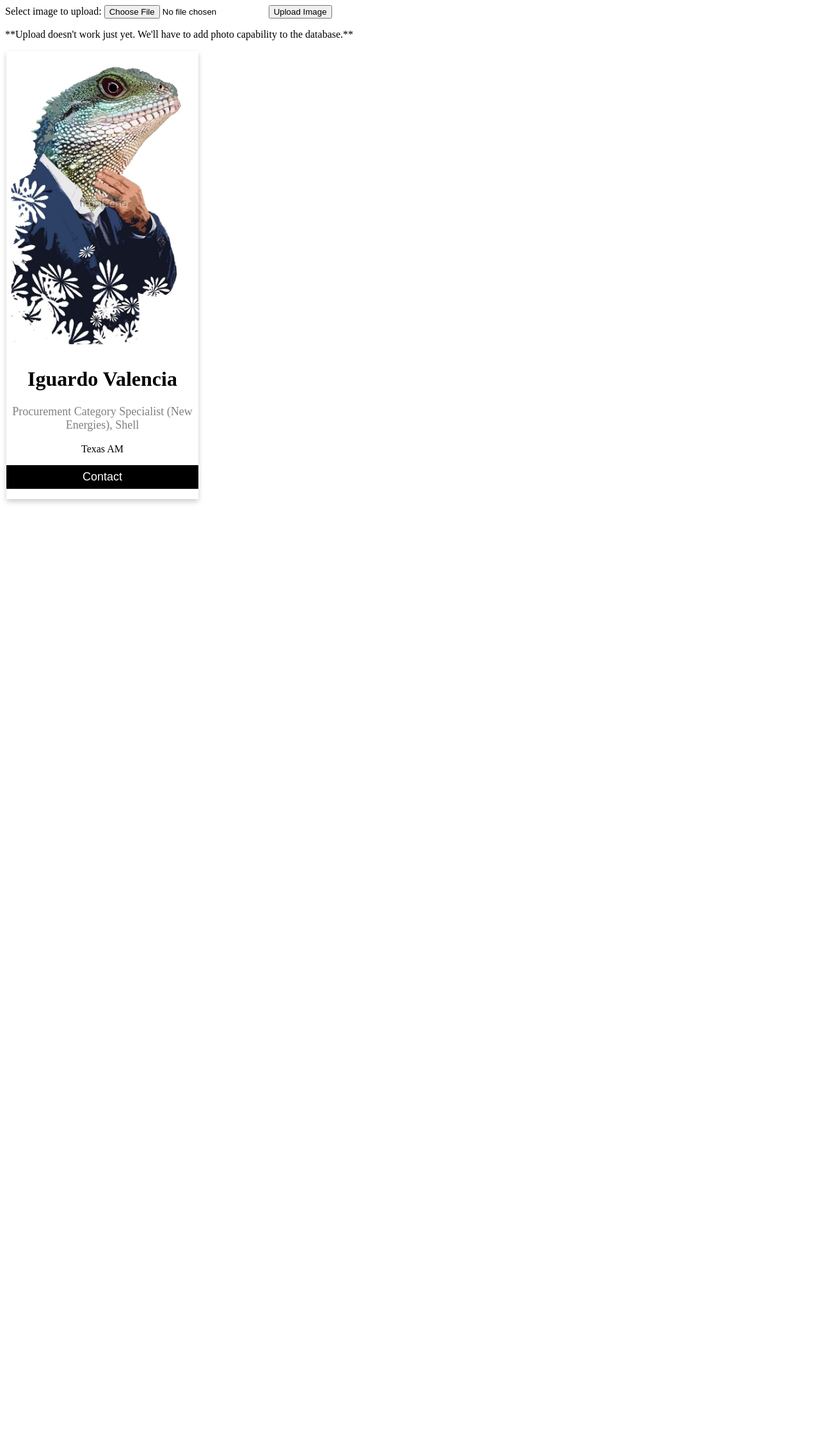
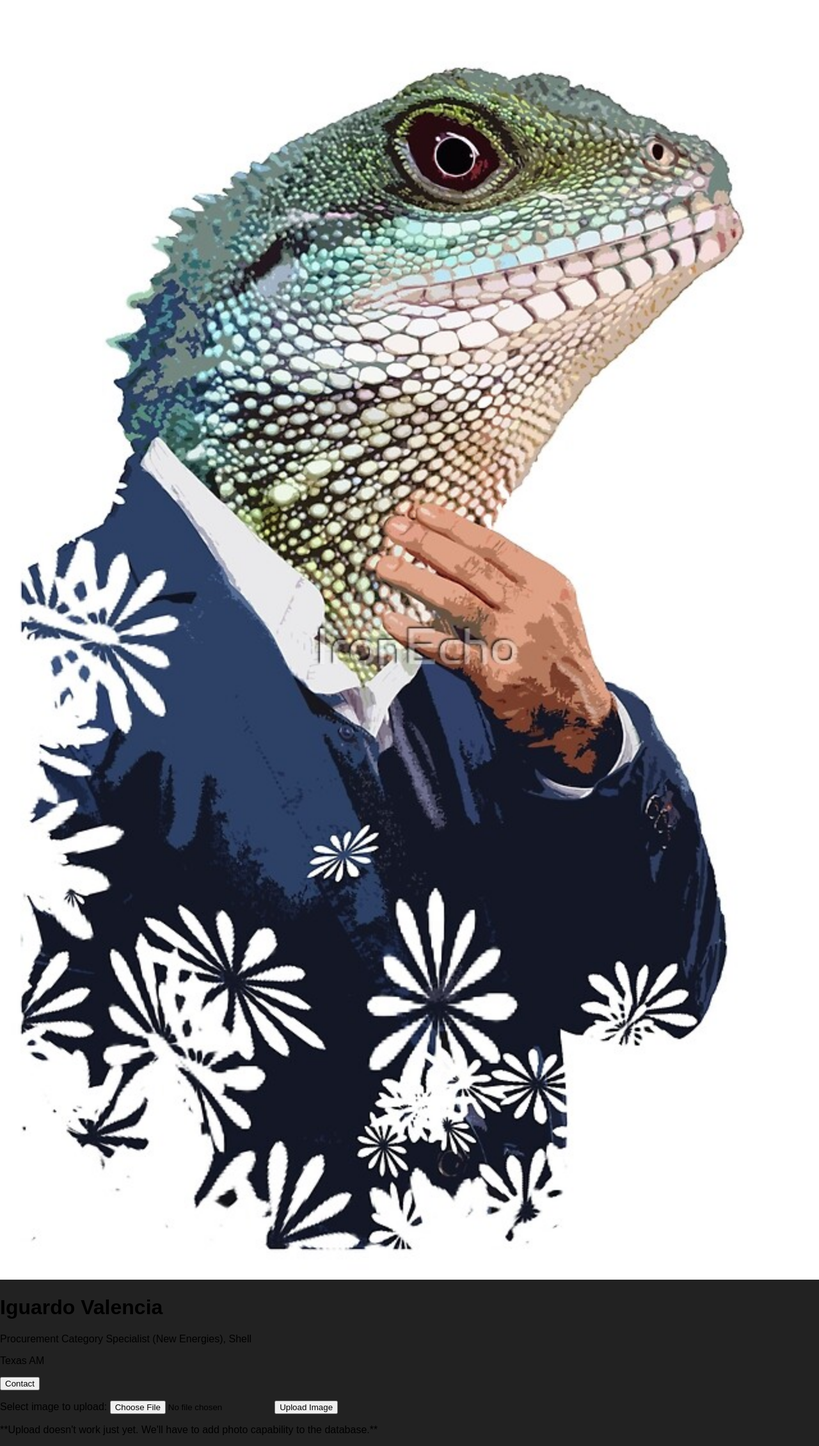
Before and after one commit to wilson3e/Group_B_7135, a PHP site: page /Profile.php in a window 1280 px wide. Shown: the whole page at 64% size. Before the commit the page ends 787 px from the top, so only its background shows below. Run offline with PHP 8.4, Linux system fonts and the light colour scheme; a user stored in the database is signed in; data comes from the database, SQL or seed files in the repository.

Commit message:
Update Profile.php

```diff
--- a/Profile.php
+++ b/Profile.php
@@ -10,58 +10,13 @@
 	session_start();
 ?>
   <html xmlns="http://ww.w3.org/1999/xhtml" lang="en" xml:lang="en">
-	<head>
-   	 <meta http-equiv="Content-Type" content="text/html; charset=utf-8" />
-	<!-- This will be part of the main CSS file -->
-    	<style>
-
-        .card {
-            box-shadow: 0 4px 8px 0 rgba(0, 0, 0, 0.2);
-            max-width: 300px;
-            margin: auto;
-            text-align: center;
-            position: absolute;
-            top: 80px;
-            left: 10px;
-        }
-
-        .title {
-            color: grey;
-            font-size: 18px;
-        }
-
-        button {
-            border: none;
-            outline: 0;
-            display: inline-block;
-            padding: 8px;
-            color: white;
-            background-color: #000;
-            text-align: center;
-            cursor: pointer;
-            width: 100%;
-            font-size: 18px;
-        }
-
-        a {
-            text-decoration: none;
-            font-size: 22px;
-            color: black;
-        }
-
-            button:hover, a:hover {
-                opacity: 0.7;
-            }
-
-        .info {
-            color: black;
-            position: absolute;
-            top: 80px;
-            left: 330px;
-        }
-    </style>
-
-</head>
+	  <head>
+            <meta http-equiv="Content-Type" content="text/html; charset=utf-8" />
+            <meta name="viewport" content="width=device-width, initial-scale=1.0" />
+            <link href="https://fonts.googleapis.com/css?family=Work+Sans: 30%"  />
+            <link type="text/css" rel="stylesheet" href="style.css"/>
+            <title>My profile</title>
+	   </head>
 <?php
 	include_once("include/Config.php");
 	include("include/Query.php");
```
